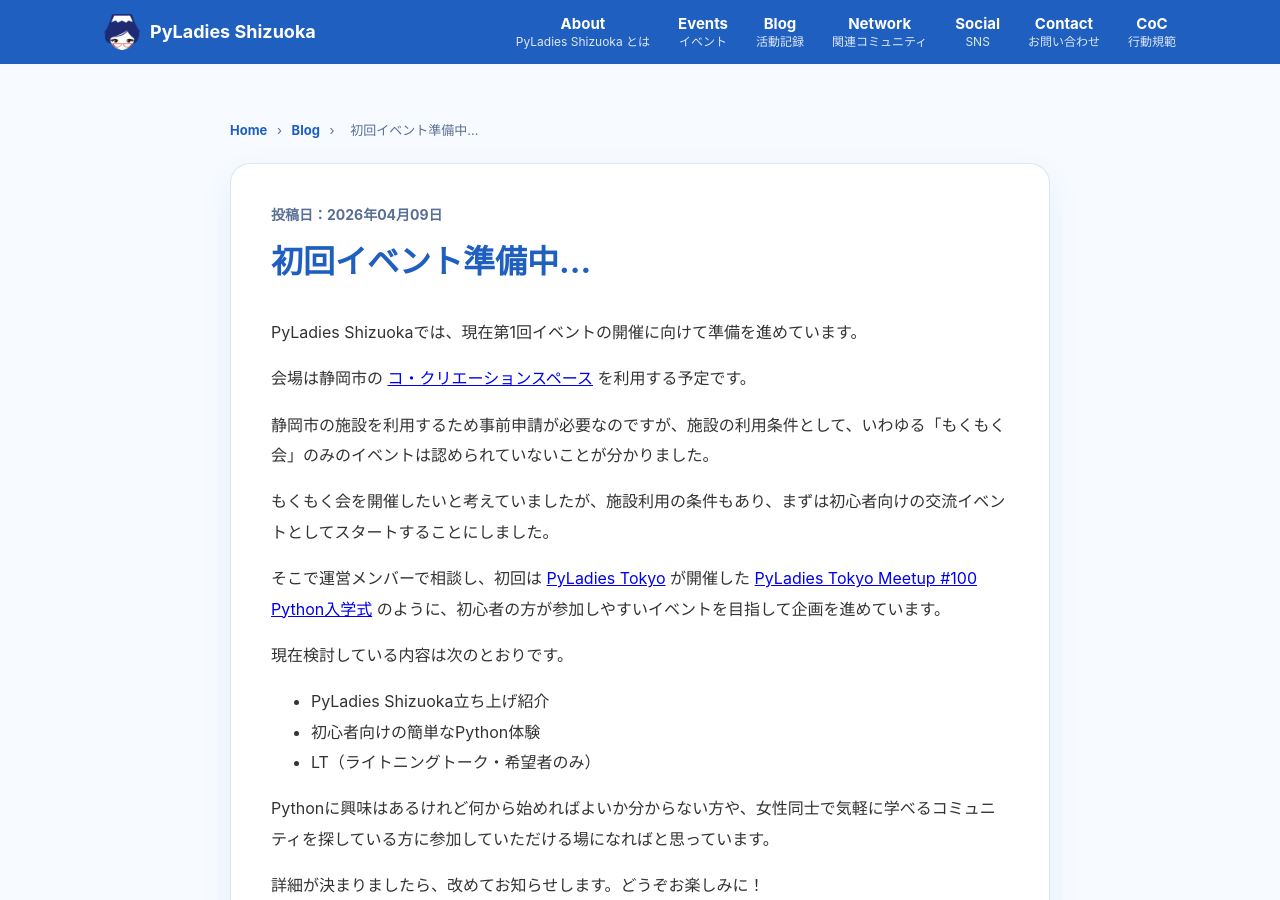
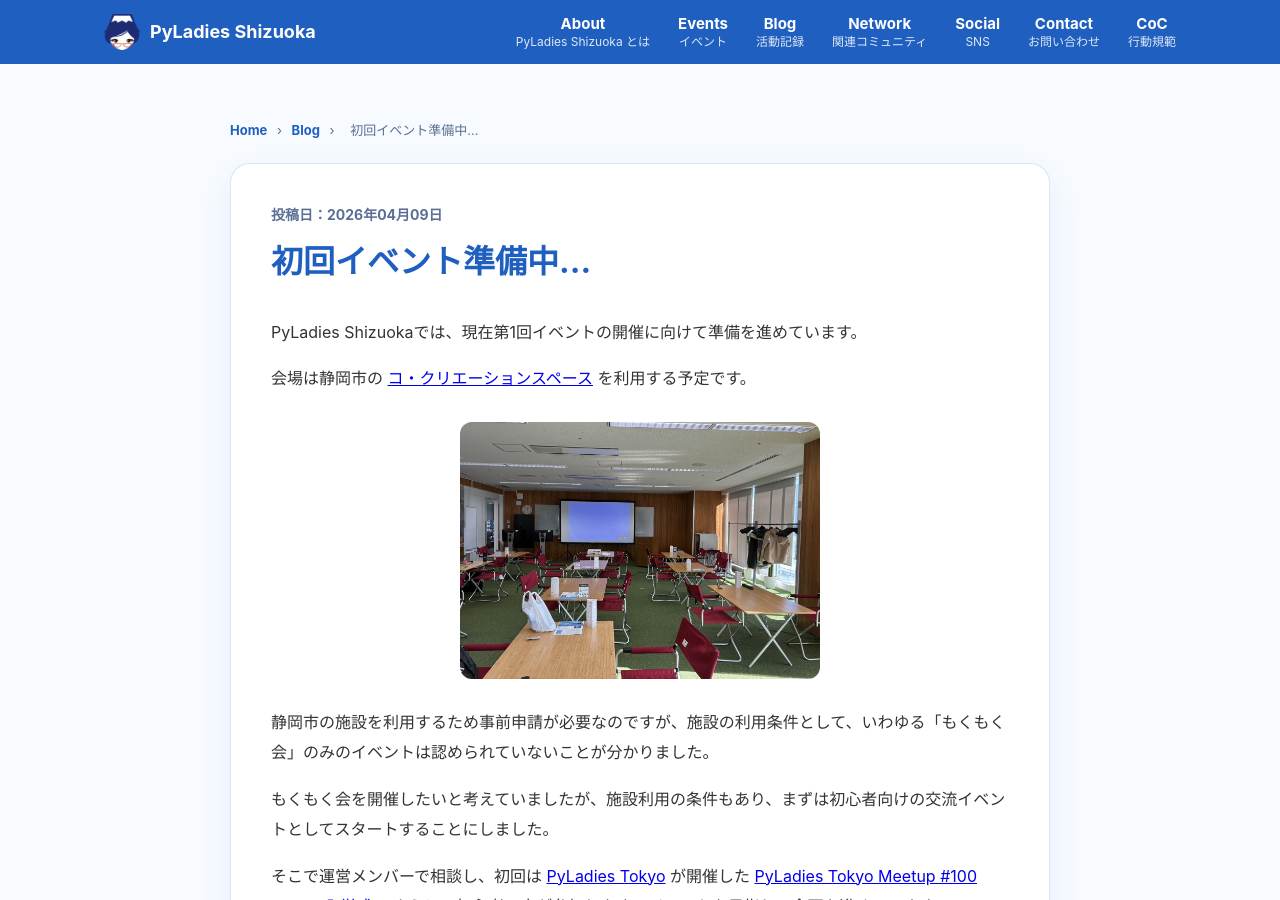
Before and after one commit to PyLadiesShizuoka/pyladiesshizuoka.github.io, a Jekyll site: the page built from _posts/2026-04-09-firstevent-planning.md, in a window 1280 px wide and 900 px high. Built offline with Jekyll 4.4.1, drawn with Linux system fonts in a browser that asks for light colours.

Commit message:
Update event planning details and add venue image
Added an image of the venue and clarified event format due to venue restrictions.

```diff
--- a/_posts/2026-04-09-firstevent-planning.md
+++ b/_posts/2026-04-09-firstevent-planning.md
@@ -7,6 +7,10 @@
 PyLadies Shizuokaでは、現在第1回イベントの開催に向けて準備を進めています。
 
 会場は静岡市の [コ・クリエーションスペース](https://coc-shizuoka.jp/) を利用する予定です。
+
+![静岡市コ・クリエーションスペース](/images/co-creationspace.png)
+
+
 
 静岡市の施設を利用するため事前申請が必要なのですが、施設の利用条件として、いわゆる「もくもく会」のみのイベントは認められていないことが分かりました。
 
```
